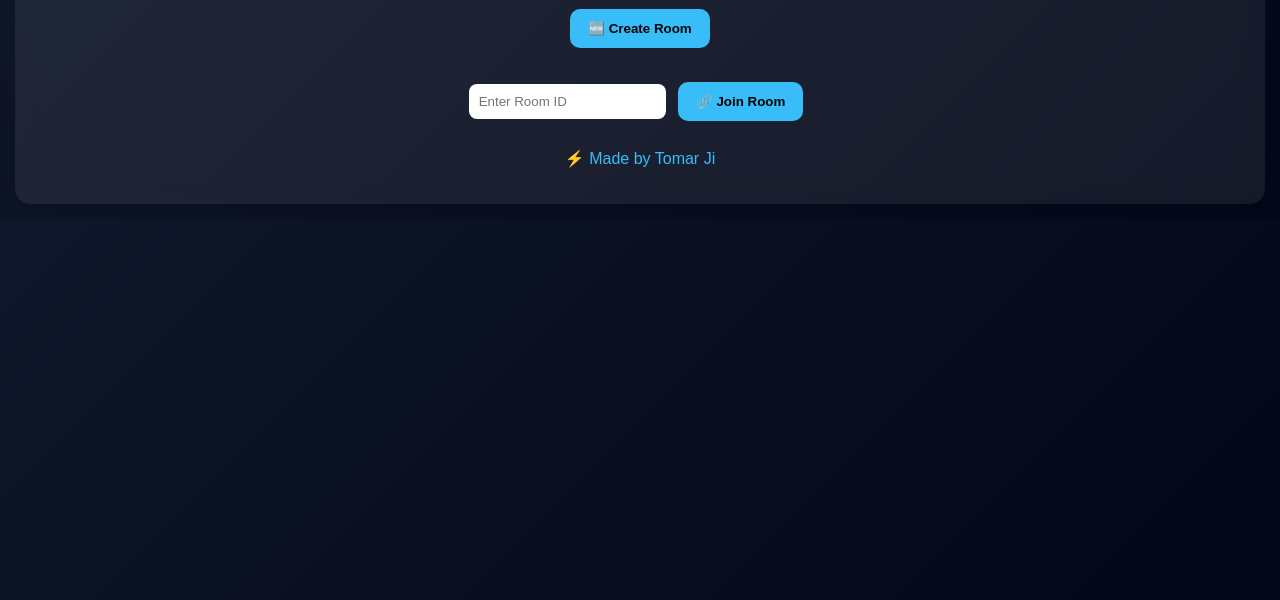
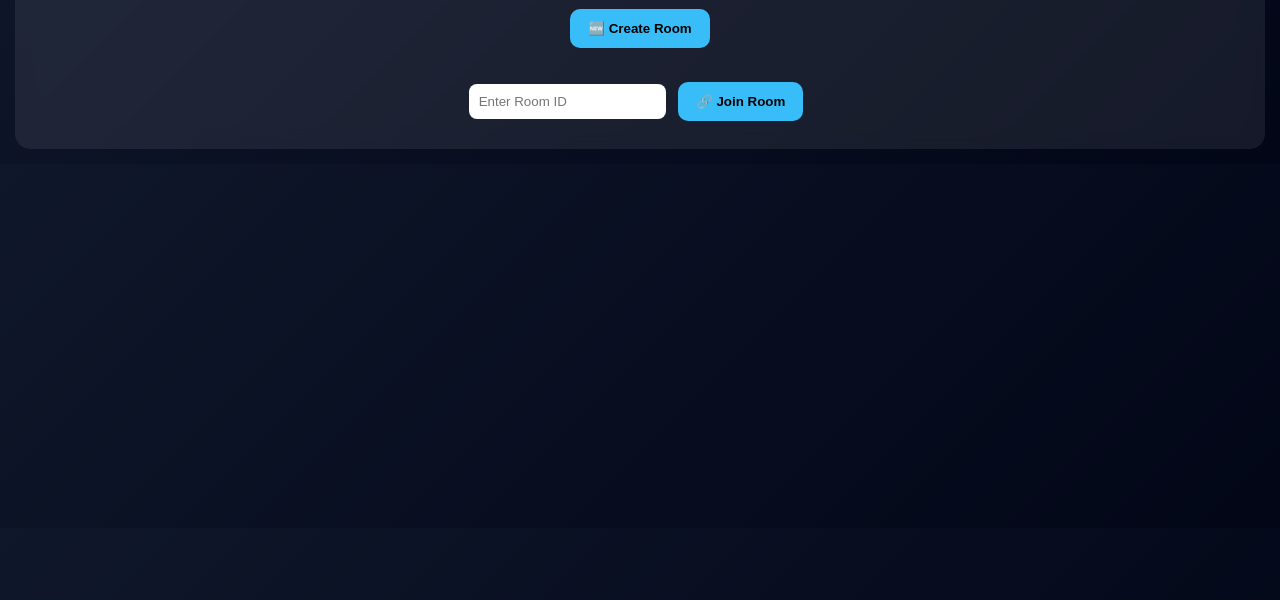
Before and after one commit to munna1127/screenshare, a website: page public/index.html in a window 1280 px wide. Shown: the part 200-800 px from the top of the page. Drawn offline with Linux system fonts and the light colour scheme.

Commit message:
Update index.html

```diff
--- a/public/index.html
+++ b/public/index.html
@@ -1,7 +1,7 @@
 <!DOCTYPE html>
 <html>
 <head>
-  <title>Tomar Ji Screen Share</title>
+  <title>Tomar Ji App</title>
   <link rel="stylesheet" href="style.css">
 </head>
 <body>
@@ -15,8 +15,6 @@
 
   <input id="roomInput" placeholder="Enter Room ID">
   <button onclick="joinRoom()">🔗 Join Room</button>
-
-  <p class="tag">⚡ Made by Tomar Ji</p>
 </div>
 
 <script>
```
